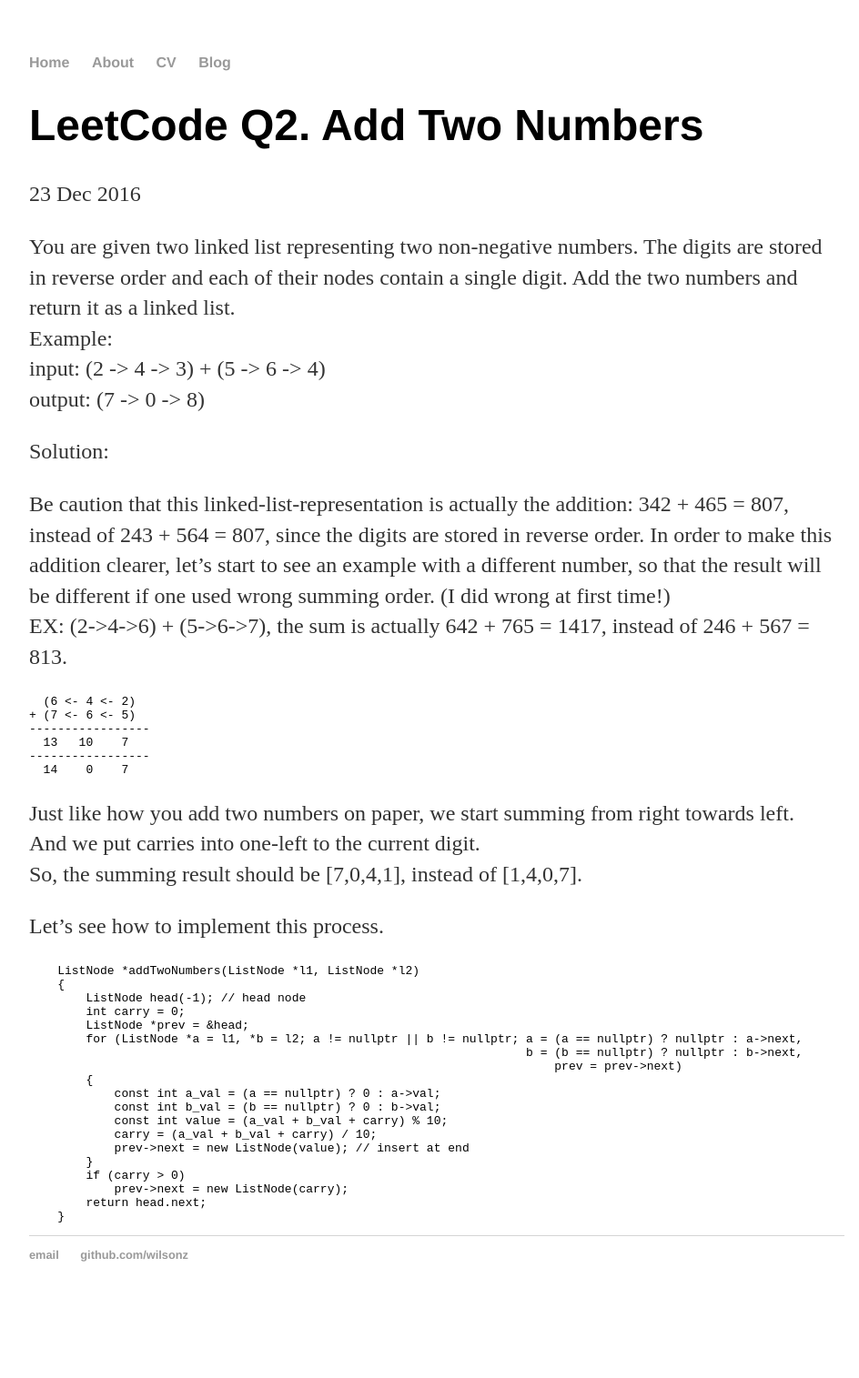
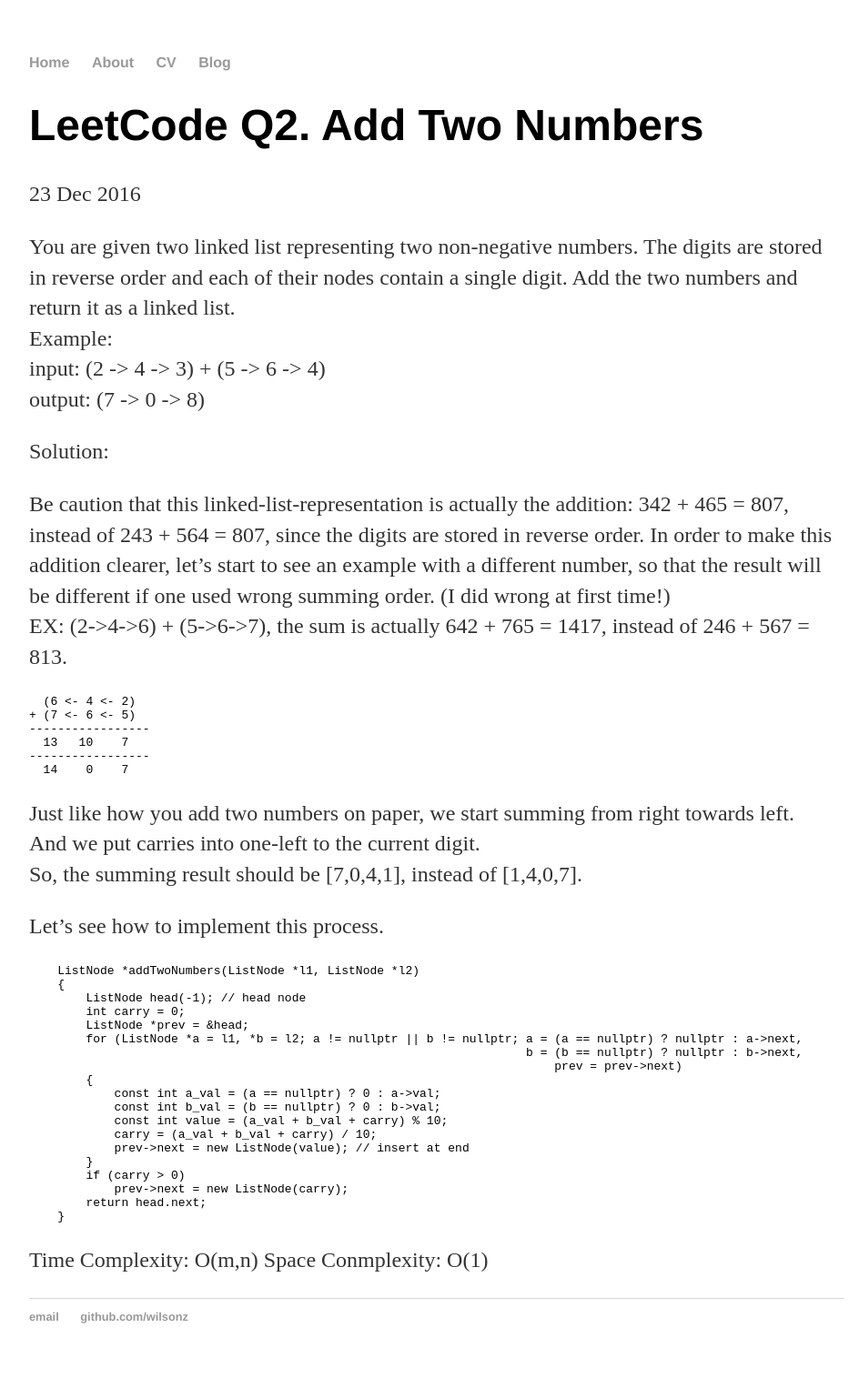
Before and after one commit to wilsonz/wilsonz.github.io, a Jekyll site: the page built from _posts/2016-12-23-LeetCode-Q2.-Add-2-Numbers.md, in a window 1280 px wide. Shown: the whole page at 91% size, without its empty margins (160-1104 px from the left). Built offline with Jekyll 4.4.1, drawn with Linux system fonts in a browser that asks for light colours; before the commit the page ends 1447 px from its top, so only the background shows below that.

Commit message:
Update 2016-12-23-LeetCode-Q2.-Add-2-Numbers.md

```diff
--- a/_posts/2016-12-23-LeetCode-Q2.-Add-2-Numbers.md
+++ b/_posts/2016-12-23-LeetCode-Q2.-Add-2-Numbers.md
@@ -45,3 +45,6 @@
                 prev->next = new ListNode(carry);
             return head.next;
         }
+
+Time Complexity:   O(m,n)
+Space Conmplexity: O(1)
```
